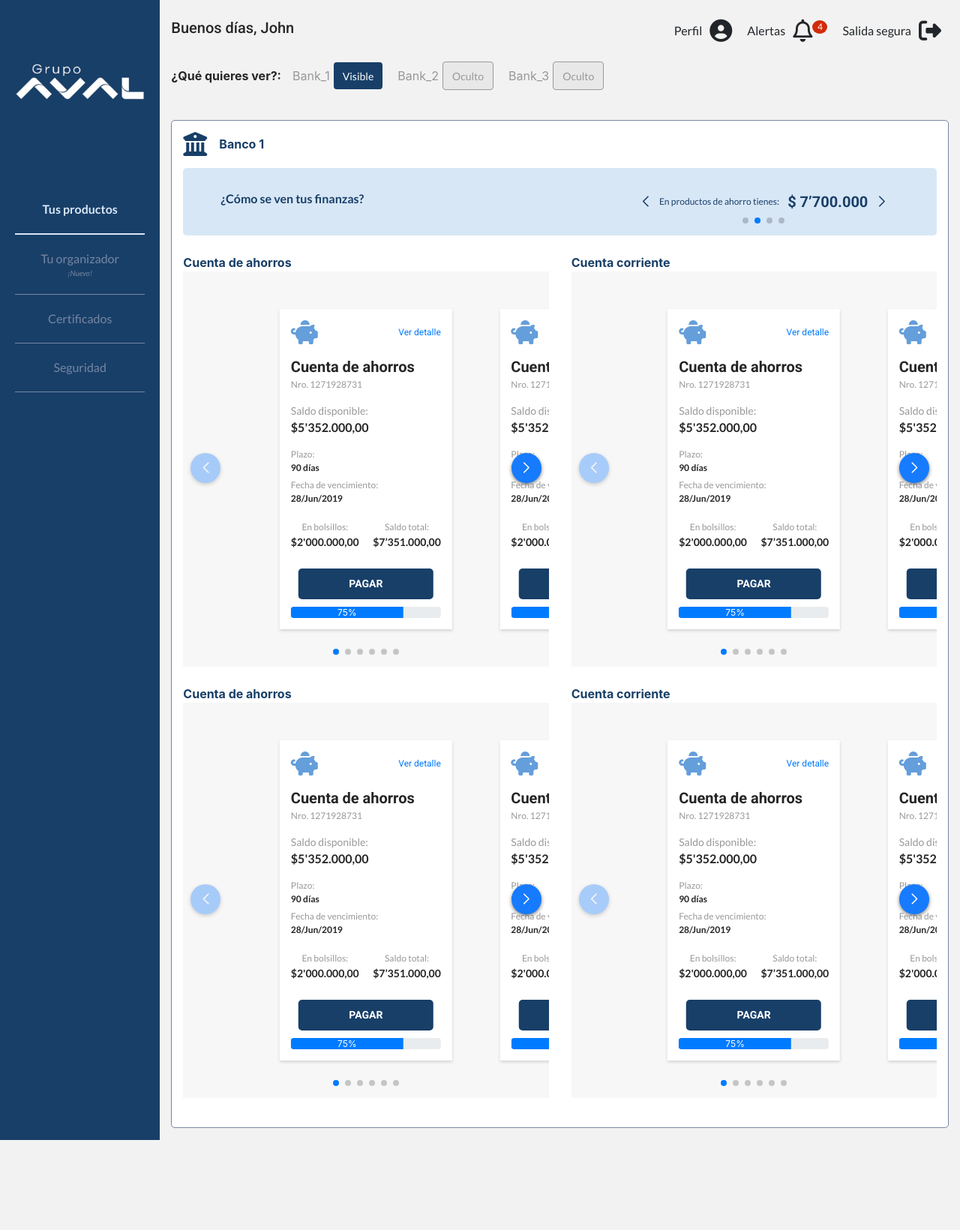
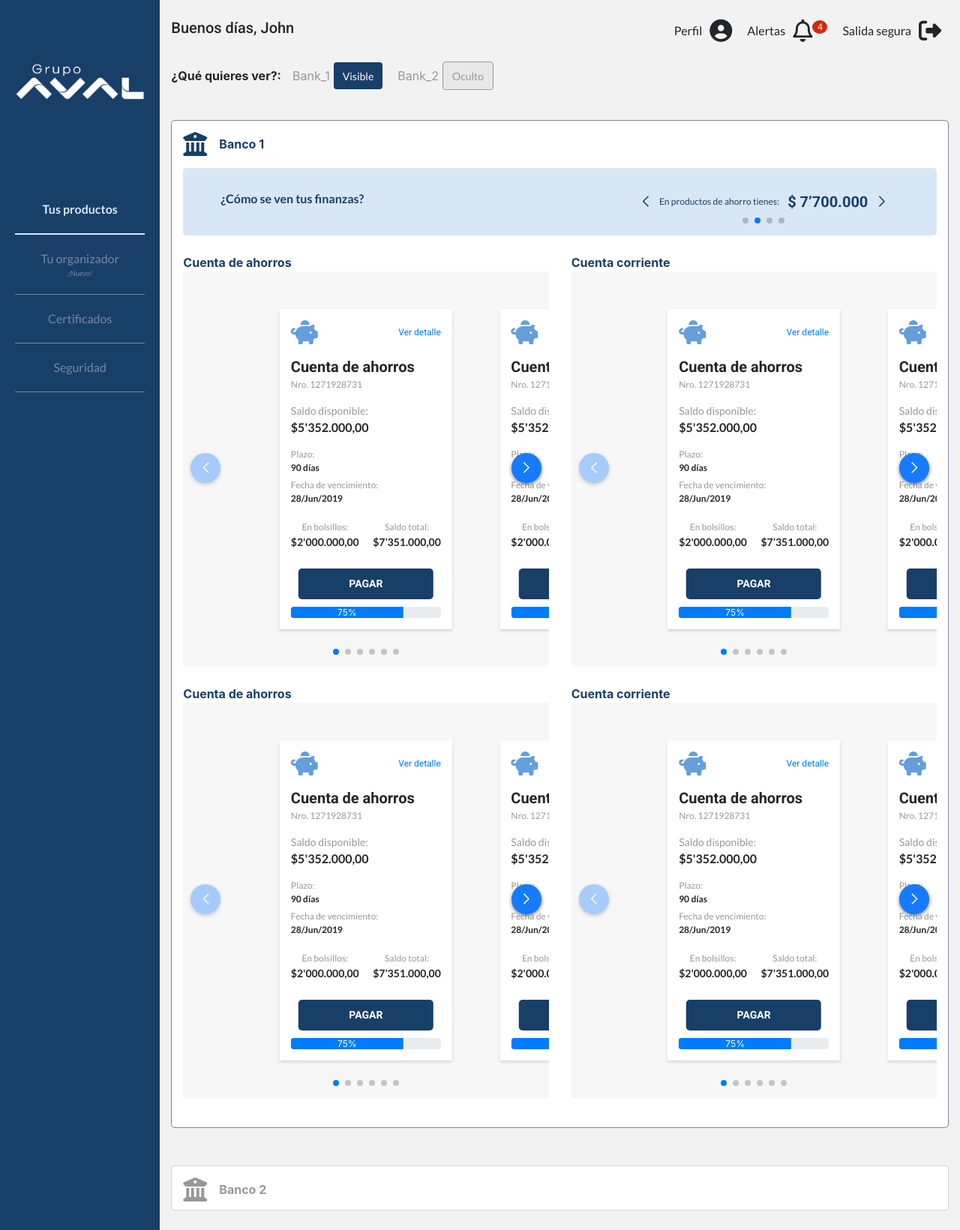
Before and after one commit to jleon253/ADL-TestProyect, an Angular app: page /productos in a window 1280 px wide. Shown: the whole page at 75% size. Before the commit the page ends 1520 px from the top, so only its background shows below. Built offline with nearby package versions, Linux system fonts and the light colour scheme.

Commit message:
Ajustes para visibilidad de bancos
Se ajusta la forma de mostrar y ocultar las secciones de los bancos, elegidas por el usuario

```diff
--- a/src/app/app.component.html
+++ b/src/app/app.component.html
@@ -1,5 +1,5 @@
-<div class="container-fluid px-0 mx-0">
-  <div class="row mx-0">
+<div class="container-fluid">
+  <div class="row content-view">
 
     <div style="z-index: 52;" class="col-12 col-sm-12 col-md-12 col-lg-2 col-xl-2 px-0">
       <app-notification-bar class="n-notification"></app-notification-bar>
@@ -10,10 +10,12 @@
       <router-outlet></router-outlet>
     </div>
 
+  </div>
+
+  <div class="row">
     <div style="z-index: 50;" class="col-12 col-sm-12 col-md-12 d-lg-none d-xl-none px-0">
       <app-navbar-mobile class="n-mobile"></app-navbar-mobile>
     </div>
-
     <div id="menu-full" style="z-index: 51;" class="menu-full hideMenu">
       <div class="head">
         <h3 class="title t-bigger">Más opciones</h3>
@@ -41,4 +43,5 @@
       </div>
     </div>
   </div>
+
 </div>
--- a/src/app/app.component.scss
+++ b/src/app/app.component.scss
@@ -33,3 +33,14 @@
     display: block;
   }
 }
+
+.content-view{
+  @include bkp-small(){
+    padding-bottom: 50px;
+    margin-bottom: 50px;
+  }
+  @include bkp-xsmall(){
+    padding-bottom: 50px;
+    margin-bottom: 50px;
+  }
+}
--- a/src/app/components/pages/productos/productos.component.html
+++ b/src/app/components/pages/productos/productos.component.html
@@ -36,7 +36,7 @@
         <div class="btn-group-toggle" data-toggle="buttons">
           <label class="btn myToggle__primary active">
             <span class="myToggle__text">Visible</span>
-            <input type="checkbox" checked (change)="showBank($event)" />
+            <input type="checkbox" checked (change)="showBankToggle($event, 'bank_1')" />
           </label>
         </div>
       </div>
@@ -45,20 +45,9 @@
           Bank_2
         </div>
         <div class="btn-group-toggle" data-toggle="buttons">
-          <label class="btn myToggle__primary">
+          <label class="btn myToggle__primary active">
             <span class="myToggle__text">Oculto</span>
-            <input type="checkbox" (change)="mostrarDiv($event)" />
-          </label>
-        </div>
-      </div>
-      <div class="bank-group">
-        <div class="text t-light">
-          Bank_3
-        </div>
-        <div class="btn-group-toggle" data-toggle="buttons">
-          <label class="btn myToggle__primary">
-            <span class="myToggle__text">Oculto</span>
-            <input type="checkbox" (change)="mostrarDiv($event)" />
+            <input type="checkbox" (change)="showBankToggle($event, 'bank_2')" />
           </label>
         </div>
       </div>
@@ -73,16 +62,16 @@
       </a>
 
       <div class="dropdown-menu" aria-labelledby="dropdownMenuLink">
-        <a class="dropdown-item active" href="#">Banco 1</a>
-        <a class="dropdown-item" href="#">Banco 2</a>
-        <a class="dropdown-item" href="#">Banco 3</a>
+        <a class="dropdown-item active" (click)="showBankDropdown($event, 'bank_1')">Banco 1</a>
+        <a class="dropdown-item" (click)="showBankDropdown($event, 'bank_2')">Banco 2</a>
+        <a class="dropdown-item" (click)="showBankDropdown($event, '')">Todos</a>
       </div>
     </div>
   </div>
 </div>
 <div class="row my-3">
   <div class="col-12">
-    <div #d1 class="bank-section">
+    <div id="bank_1" class="bank-section">
       <div class="title">
         <i class="fas fa-university fa-2x mr-3"></i>
         <b>Banco 1</b>
@@ -137,5 +126,60 @@
         </div>
       </div>
     </div>
+    <div id="bank_2" class="bank-section hideBank">
+      <div class="title">
+        <i class="fas fa-university fa-2x mr-3"></i>
+        <b>Banco 2</b>
+      </div>
+      <div class="row mt-3">
+        <div class="col-12">
+          <app-banner></app-banner>
+        </div>
+      </div>
+      <div class="row my-4">
+        <div class="col-12 col-sm-12 col-md-12 col-lg-6 col-xl-6">
+          <div class="bank__product">
+            <div class="title">
+              <b>Cuenta de ahorros</b>
+            </div>
+            <div class="product-resume">
+              <app-product-resume></app-product-resume>
+            </div>
+          </div>
+        </div>
+        <div class="col-12 col-sm-12 col-md-12 col-lg-6 col-xl-6">
+          <div class="bank__product">
+            <div class="title">
+              <b>Cuenta corriente</b>
+            </div>
+            <div class="product-resume">
+              <app-product-resume></app-product-resume>
+            </div>
+          </div>
+        </div>
+      </div>
+      <div class="row my-4">
+        <div class="col-12 col-sm-12 col-md-12 col-lg-6 col-xl-6">
+          <div class="bank__product">
+            <div class="title">
+              <b>Cuenta de ahorros</b>
+            </div>
+            <div class="product-resume">
+              <app-product-resume></app-product-resume>
+            </div>
+          </div>
+        </div>
+        <div class="col-12 col-sm-12 col-md-12 col-lg-6 col-xl-6">
+          <div class="bank__product">
+            <div class="title">
+              <b>Cuenta corriente</b>
+            </div>
+            <div class="product-resume">
+              <app-product-resume></app-product-resume>
+            </div>
+          </div>
+        </div>
+      </div>
+    </div>
   </div>
 </div>
--- a/src/app/components/pages/productos/productos.component.scss
+++ b/src/app/components/pages/productos/productos.component.scss
@@ -55,10 +55,10 @@
   border: 1px solid #7786A2;
   border-radius: 5px;
   padding: 15px 15px;
-  height: 100%;
+  margin-bottom: 50px;
   max-height: 100%;
   overflow: auto;
-  transition: 0.3s all ease-in;
+  transition: 0.5s all ease-in;
   .title{
     @include f-center-between();
     justify-content: flex-start;
@@ -74,7 +74,12 @@
 }
 
 .hideBank{
+  margin-bottom: 10px;
   max-height: 60px ;
   overflow: hidden;
-  transition: 0.3s all ease-in;
+  transition: 0.5s all ease-in;
+  border: 1px solid #D6D6D6;
+  .title{
+    color: #989898;
+  }
 }
--- a/src/app/components/pages/productos/productos.component.ts
+++ b/src/app/components/pages/productos/productos.component.ts
@@ -1,29 +1,55 @@
-import { Component, OnInit, ViewChild, ElementRef, Renderer2 } from '@angular/core';
+import {
+  Component,
+  OnInit,
+  ViewChild,
+  ElementRef,
+  Renderer2,
+} from '@angular/core';
 
 @Component({
   selector: 'app-productos',
   templateUrl: './productos.component.html',
-  styleUrls: ['./productos.component.scss']
+  styleUrls: ['./productos.component.scss'],
 })
 export class ProductosComponent implements OnInit {
+  constructor(private renderer: Renderer2) {}
 
-  @ViewChild('d1', {static: false}) d1: ElementRef;
+  ngOnInit() {}
 
-  constructor(private renderer: Renderer2) { }
-
-  ngOnInit() {
-  }
-
-  showBank(e: any) {
+  showBankToggle(e: any, idBank: string) {
+    const b = document.getElementById(idBank);
     if (!e.target.checked) {
-      console.log('checkeado')
       e.target.previousSibling.textContent = 'Oculto';
-      this.renderer.addClass(this.d1.nativeElement, 'hideBank');
+      b.classList.add('hideBank');
     } else {
-      console.log('no checkeado')
       e.target.previousSibling.textContent = 'Visible';
-      this.renderer.removeClass(this.d1.nativeElement, 'hideBank');
+      b.classList.remove('hideBank');
+      b.scrollIntoView();
     }
   }
 
+  showBankDropdown(e: any, idBank: string) {
+    document
+      .querySelectorAll('.dropdown-item')
+      .forEach((el) => el.classList.remove('active'));
+    e.target.classList.add('active');
+    const listBank = document.getElementsByClassName('bank-section');
+    let b: any;
+    if (idBank !== '') {
+      b = document.getElementById(idBank);
+      for (let i = 0; i < listBank.length; i++) {
+        const bank = listBank[i];
+        if (bank.id !== b.id) {
+          bank.classList.add('hideBank');
+        } else {
+          bank.classList.remove('hideBank');
+        }
+      }
+    } else {
+      document
+        .querySelectorAll('.bank-section')
+        .forEach((el) => el.classList.remove('hideBank'));
+      window.scrollTo(0, 0);
+    }
+  }
 }
--- a/src/styles.css
+++ b/src/styles.css
@@ -529,14 +529,15 @@
   height: 100vh;
   min-height: 100vh;
   padding: 0;
+  scroll-behavior: smooth;
 }
 
-/* line 28, src/styles.scss */
+/* line 29, src/styles.scss */
 body {
   background-color: #f2f2f2;
 }
 
-/* line 33, src/styles.scss */
+/* line 34, src/styles.scss */
 .myIcon {
   color: #649EDB;
 }
--- a/src/styles.scss
+++ b/src/styles.scss
@@ -23,6 +23,7 @@
   height: 100vh;
   min-height: 100vh;
   padding: 0;
+  scroll-behavior: smooth;
 }
 
 body{
```
